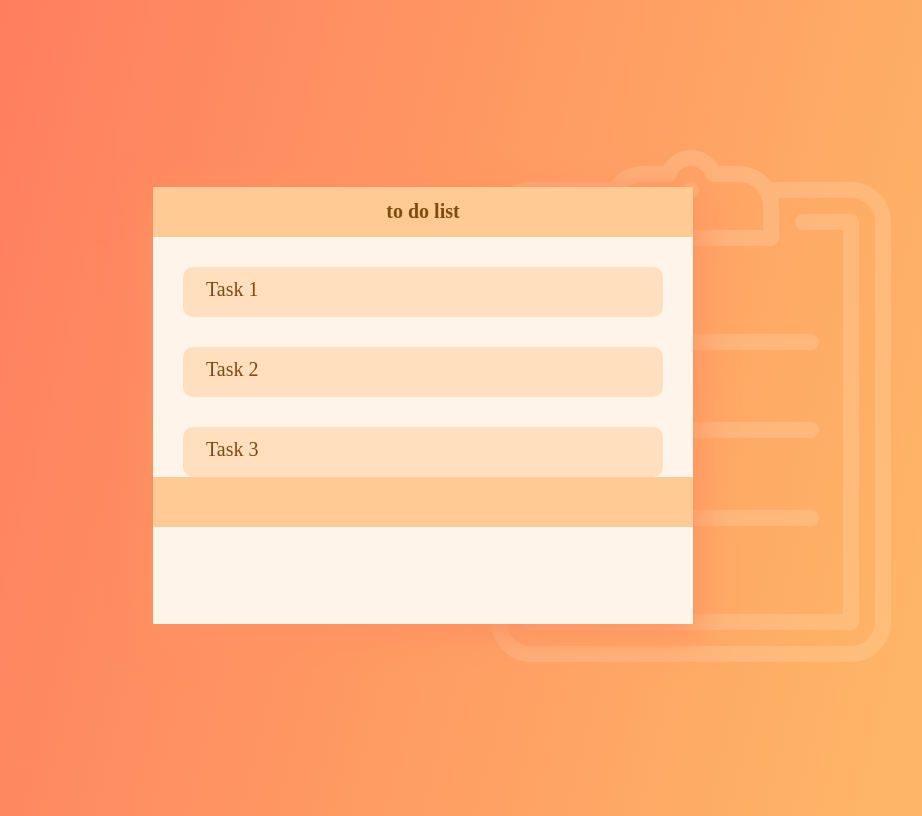
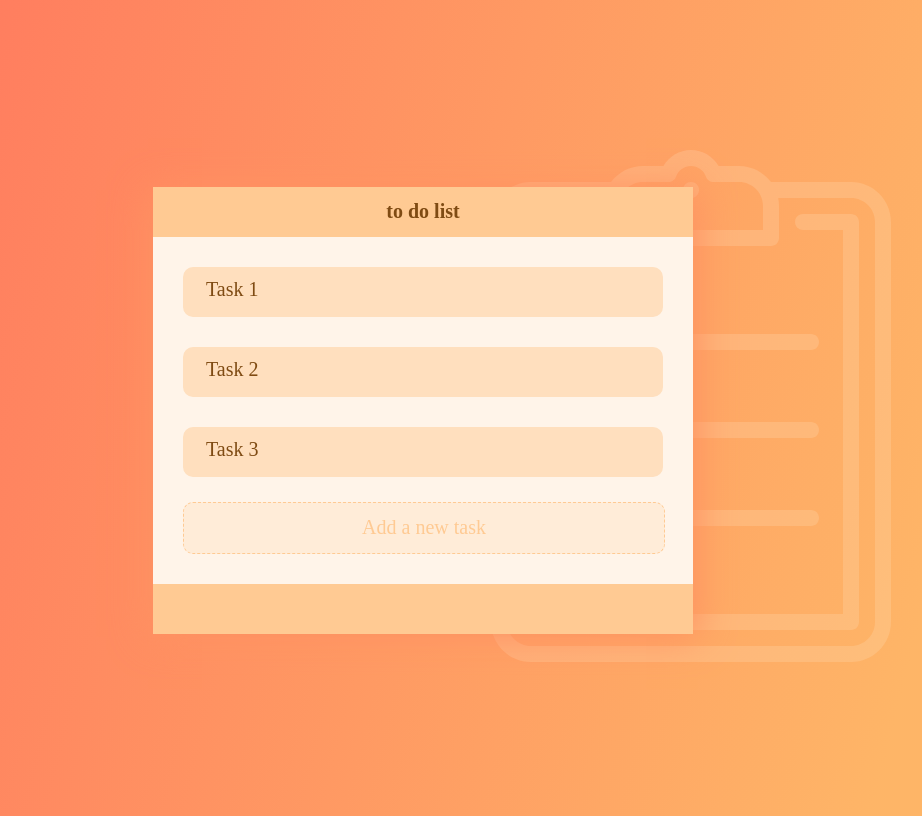
Before and after one commit to Sukre22/learning-vue-js, a Vue app: page / in a window 1280 px wide. Shown: the whole page, without its empty margins (219-1141 px from the left). Built offline with nearby package versions, Linux system fonts and the light colour scheme.

Commit message:
added a new blocks

```diff
--- a/src/App.vue
+++ b/src/App.vue
@@ -14,6 +14,9 @@
     <div class="form-tasks__item"><p class="form-tasks__item--text">Task 2</p></div>
     <div class="form-tasks__item"><p class="form-tasks__item--text">Task 3</p></div>
 
+</div>
+<div class="form-add">
+  <p class="form-add__text">Add a new task</p>
 </div>
 <div class="form-footer">
 
@@ -73,9 +76,7 @@ body {
 }
 
 .img {
-
   right: 425px;
-
 }
 
 .form-header {
@@ -124,7 +125,33 @@ body {
 .form-footer {
 
  width: 540px;
+ height: 50px;
+ background-color: #FFCA93;
+ bottom: 50px;
+}
+
+.form-add {
+  display: flex;
+  border: 1.5px dashed #FFCA93;
+  border-spacing: 10px;
+  justify-content: center;
+  align-items: center;
+  width: 480px;
   height: 50px;
-  background-color: #FFCA93;
+  border-radius: 10px;
+  margin-top: 25px;
+  margin-bottom: 30px;
+  margin-right: 30px;
+  margin-left: 30px;
+  background-color: #FFECD8;
+
+
 }
+
+.form-add__text {
+  color: #FFCA93;
+  font-size: 20px;
+  font-weight: 400;
+}
+
 </style>
```
